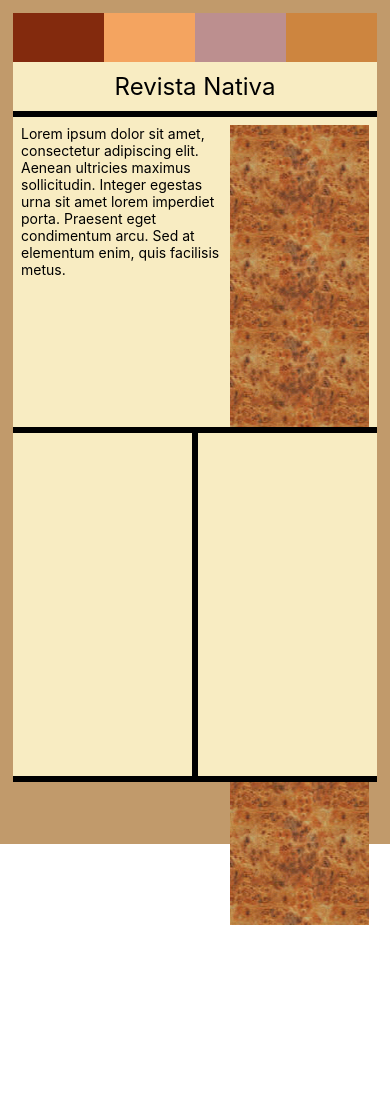
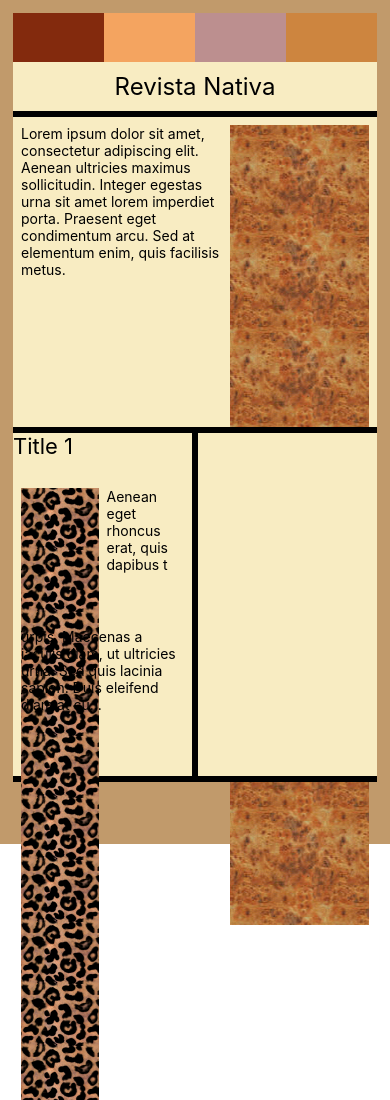
Before and after one commit to bognarjunior/RevistaNativa, a React Native app: screen / in a window 390 px wide. Shown: the top 1100 px of the page. Before the commit the page ends 925 px from the top, so only its background shows below. Built offline with nearby package versions, Linux system fonts and the light colour scheme.

Commit message:
Commit artigo 1
Commit ajustes no layout do artigo 1

```diff
--- a/App.js
+++ b/App.js
@@ -4,6 +4,9 @@ import { StyleSheet, Text, View, Image } from 'react-native';
 export default class App extends Component {
   render() {
     const mainText = 'Lorem ipsum dolor sit amet, consectetur adipiscing elit. Aenean ultricies maximus sollicitudin. Integer egestas urna sit amet lorem imperdiet porta. Praesent eget condimentum arcu. Sed at elementum enim, quis facilisis metus.';
+
+    const textArtigo1 = 'Aenean eget rhoncus erat, quis dapibus turpis. Maecenas a iaculis diam, ut ultricies urna. Sed quis lacinia sapien. Duis eleifend diam at cursus convallis. Ut nec dignissim neque. Aliquam erat volutpat. Ut eu leo id nunc feugiat porta sit amet in diam. Integer eleifend, turpis et lacinia pulvinar, arcu nisl porta tellus, feugiat faucibus urna nisl eget orci.';
+
     return (
       <View style={styles.container}>
         <View style={{ flex: 1, flexDirection: 'row' }}>
@@ -30,7 +33,29 @@ export default class App extends Component {
           backgroundColor: '#f8ecc2',
           borderBottomWidth: 6,
           borderTopWidth: 6 }}>
-          <View style={{flex: 1, borderRightWidth: 3}}>
+          <View style={{ flex: 1, borderRightWidth: 3 }}>
+            <View style={{ flex: 1 }}>
+              <Text style={{ fontSize: 22 }}>Title 1</Text>
+            </View>
+            <View style={{ flex: 6, padding: 8 }}>
+              <View style={{ flex: 1, flexDirection: 'row' }}>
+                <Image
+                  style={{ flex: 1, width: undefined, height: undefined }}
+                  source={require('./image/leopard.png')}
+                />
+                <View style={{ flex: 1, paddingLeft: 8}}>
+                  <Text>
+                    {textArtigo1.slice(0, 40)}
+                  </Text>
+                </View>
+              </View>
+              <View style={{ flex: 1 }}>
+                <Text>
+                {textArtigo1.slice(40, 140)}
+                {textArtigo1.length > 140 ? '...' : '' }
+                </Text>
+              </View>
+            </View>
           </View>
           <View style={{ flex: 1, borderLeftWidth: 3 }}>
           </View>
```
Also changed, not shown: 2 other files (tests, documents, lock files or other folders).
